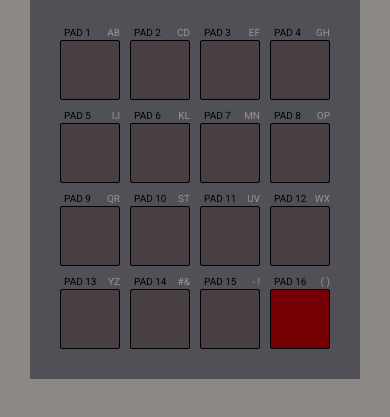
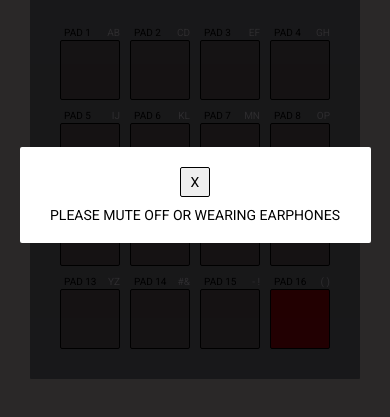
Before and after one commit to 941n/simpler, a plain HTML site: page index.html in a window 390 px wide. Shown: the part 191-608 px from the top of the page. Drawn offline with Linux system fonts and the light colour scheme; no server answers.

Commit message:
Feature/web audio api (#3)
* fixed: existing reference links in html

* modified: file names for managing existing JavaScript versions

* perf: eliminate latency by replacing Audio() with Web Audio API

* feat: add config overlay with mute instructions and backdrop functionality

* feat: add backdrop and config overlay styles to enhance UI

* fix: ensure audio context resumes on DOMContentLoaded

* fix: add touch-action property to #pads for improved touch handling

* fix: add user-scalable property to viewport meta tag for better responsiveness

* fix: enhance user experience by ensuring consistent styling for interactive elements

```diff
--- a/index.html
+++ b/index.html
@@ -2,7 +2,11 @@
 <html lang="en">
   <head>
     <meta charset="UTF-8" />
-    <meta name="viewport" content="width=device-width, initial-scale=1.0" />
+    <meta
+      name="viewport"
+      content="width=device-width, initial-scale=1.0"
+      user-scalable="no"
+    />
     <title>simpler</title>
     <link rel="icon" href="images/favicon.ico" type="image/x-icon" />
     <link rel="apple-touch-icon" href="images/favicon.png" />
@@ -17,10 +21,15 @@
 
     <link rel="stylesheet" href="styles/base.css" />
     <link rel="stylesheet" href="styles/sampler.css" />
-
+    <script src="scripts/config.js" defer></script>
     <script src="scripts/01.sampler.js" defer></script>
   </head>
   <body>
+    <div id="backdrop"></div>
+    <aside id="config-overlay">
+      <button>X</button>
+      <p>Please mute off or wearing earphones</p>
+    </aside>
     <h2 id="sampler-name">
       <span id="model">MPC</span><span id="series">20</span>
     </h2>
--- a/scripts/01.sampler.js
+++ b/scripts/01.sampler.js
@@ -20,8 +20,7 @@ async function loadSample(samplePath) {
 document.addEventListener(
   'DOMContentLoaded',
   async () => {
-    if (audioCtx.state !== 'running') await audioCtx.resume();
-    console.log('Audio context is running');
+    await audioCtx.resume();
   },
   { once: true }
 );
--- /dev/null
+++ b/scripts/config.js
@@ -0,0 +1,7 @@
+const backdrop = document.querySelector('#backdrop');
+const configOverlay = document.querySelector('#config-overlay');
+
+document.addEventListener('click', () => {
+  backdrop.style.display = 'none';
+  configOverlay.style.display = 'none';
+});
--- a/styles/base.css
+++ b/styles/base.css
@@ -11,6 +11,10 @@
 
   user-select: none;
   -webkit-user-select: none;
+
+  -webkit-tap-highlight-color: transparent;
+  -webkit-appearance: none;
+  outline: none;
 }
 
 body {
@@ -23,3 +27,48 @@ body {
 
   background-color: rgb(140, 136, 134);
 }
+
+#backdrop {
+  position: fixed;
+  top: 0;
+  left: 0;
+  width: 100%;
+  height: 100%;
+  background-color: rgba(0, 0, 0, 0.7);
+
+  display: block;
+}
+
+#config-overlay {
+  /* z-index: 1; */
+  position: fixed;
+  display: flex;
+  flex-direction: column;
+  align-items: center;
+
+  gap: 1rem;
+  top: 40%;
+  left: 5%;
+  right: 5%;
+
+  /* width: 90%; */
+  border-radius: 2px;
+  padding: 2rem;
+
+  background-color: white;
+}
+
+#config-overlay > * {
+  font-size: 1.4rem;
+}
+
+#config-overlay button {
+  color: black;
+  padding: 0.6rem 1rem;
+  border: 0.1rem black solid;
+  border-radius: 2px;
+}
+
+#config-overlay button:hover {
+  background-color: rgb(140, 136, 134);
+}
--- a/styles/sampler.css
+++ b/styles/sampler.css
@@ -25,6 +25,8 @@
 }
 
 #pads {
+  touch-action: manipulation;
+
   display: grid;
   padding: 3rem;
 
@@ -64,6 +66,8 @@
   background-color: rgb(72, 63, 66);
   border-radius: 2px;
   border: 0.1rem solid;
+
+  cursor: pointer;
 }
 
 .pad:hover,
```
